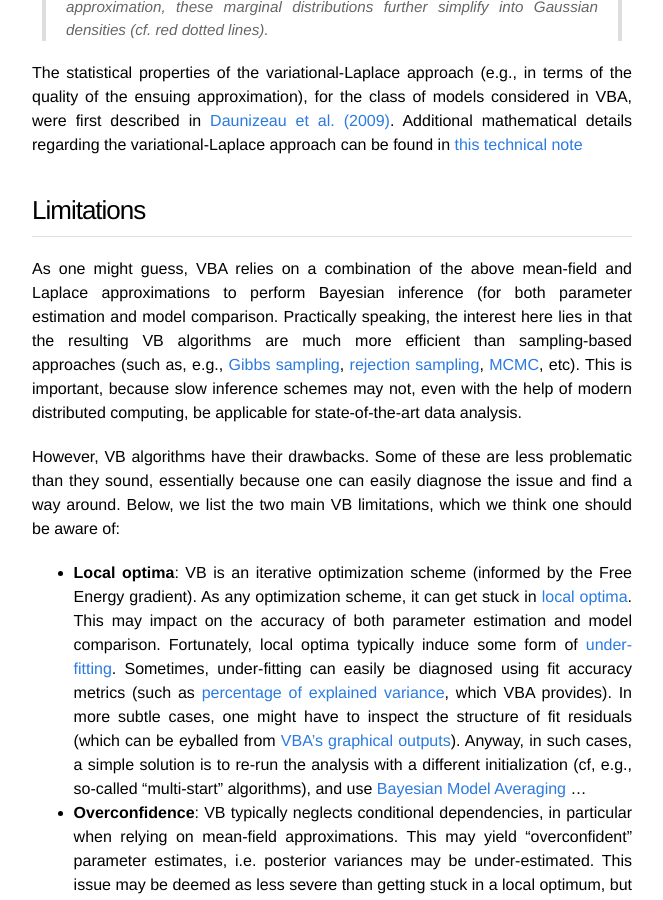
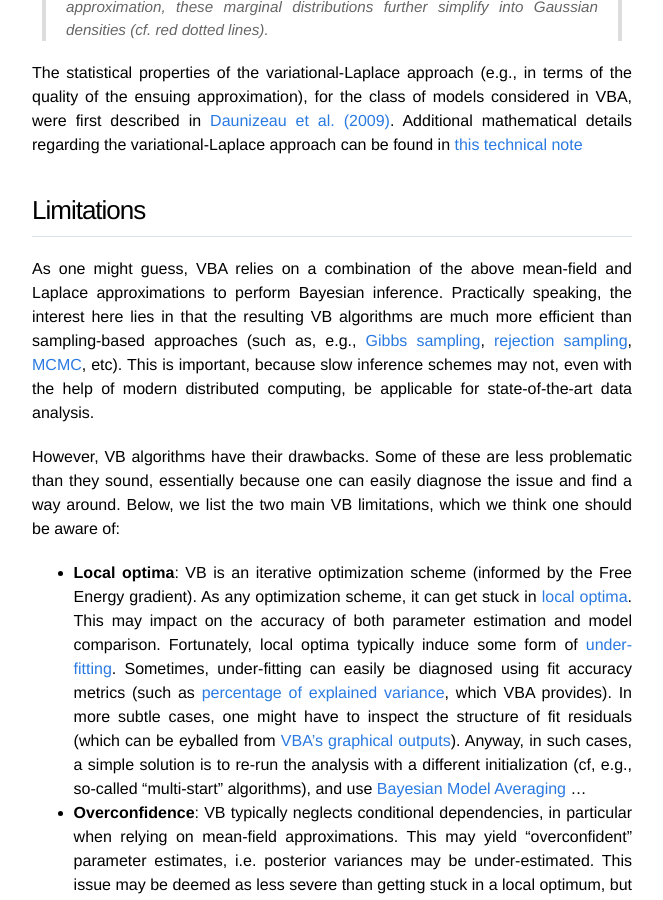
Before and after one commit to MBB-team/VBA-toolbox, a Jekyll site: the page built from _wiki/The-variational-Bayesian-approach.md, in a window 1280 px wide and 900 px high, scrolled down 2691 px. Shown: the whole window, without its empty margins (308-971 px from the left). Built offline with Jekyll 4.4.1, drawn with Linux system fonts in a browser that asks for light colours; nearby versions of some CDN libraries; formulas are drawn with MathJax 3.

Commit message:
Update The-variational-Bayesian-approach.md

```diff
--- a/_wiki/The-variational-Bayesian-approach.md
+++ b/_wiki/The-variational-Bayesian-approach.md
@@ -59,7 +59,7 @@ The statistical properties of the variational-Laplace approach (e.g., in terms o
 
 ## Limitations
 
-As one might guess, VBA relies on a combination of the above mean-field and Laplace approximations to perform Bayesian inference (for both parameter estimation and model comparison. Practically speaking, the interest here lies in that the resulting VB algorithms are much more efficient than sampling-based approaches (such as, e.g., [Gibbs sampling](https://en.wikipedia.org/wiki/Gibbs_sampling), [rejection sampling](https://en.wikipedia.org/wiki/Rejection_sampling), [MCMC](https://en.wikipedia.org/wiki/Markov_chain_Monte_Carlo), etc). This is important, because slow inference schemes may not, even with the help of modern distributed computing, be applicable for state-of-the-art data analysis.
+As one might guess, VBA relies on a combination of the above mean-field and Laplace approximations to perform Bayesian inference. Practically speaking, the interest here lies in that the resulting VB algorithms are much more efficient than sampling-based approaches (such as, e.g., [Gibbs sampling](https://en.wikipedia.org/wiki/Gibbs_sampling), [rejection sampling](https://en.wikipedia.org/wiki/Rejection_sampling), [MCMC](https://en.wikipedia.org/wiki/Markov_chain_Monte_Carlo), etc). This is important, because slow inference schemes may not, even with the help of modern distributed computing, be applicable for state-of-the-art data analysis.
 
 However, VB algorithms have their drawbacks. Some of these are less problematic than they sound, essentially because one can easily diagnose the issue and find a way around. Below, we list the two main VB limitations, which we think one should be aware of:
 
```
